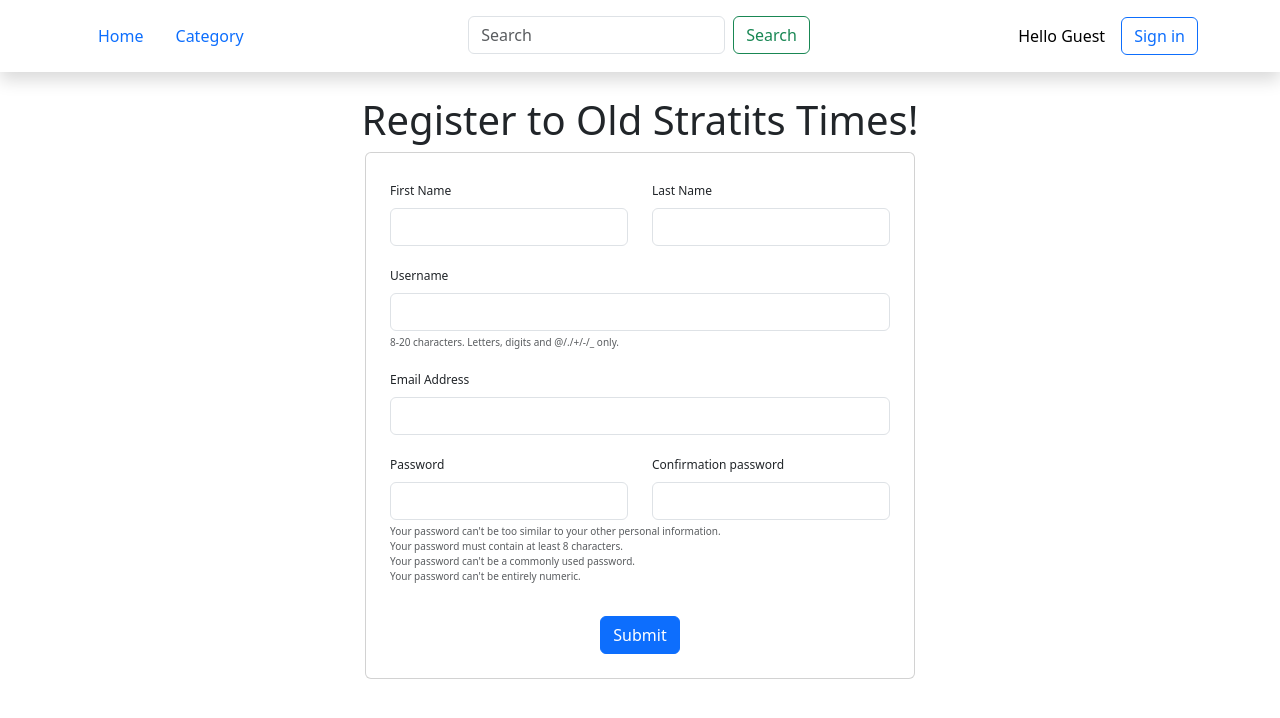
After one commit to mintong89/django_internship, a Django app: page /oldstimes/register in a window 1280 px wide. The commit adds this page. Shown: the top 718 px of the page. Run offline with Django 4.2, Linux system fonts and the light colour scheme; some libraries are stand-ins or nearby versions.

Commit message:
add register author

```diff
--- a/old_straits_times/static/old_straits_times/customs.css
+++ b/old_straits_times/static/old_straits_times/customs.css
@@ -1,5 +1,9 @@
 .fs-7 {
     font-size: 0.75rem !important;
+}
+
+.fs-7\.5 {
+    font-size: 0.625rem !important;
 }
 
 .fs-8 {
@@ -37,11 +41,18 @@ a > .card:hover {
 .author-profile-table > div {
     display: flex;
     align-items: center;
+    min-height: 1.25em;
 }
+
+.author-profile-table > div:not(:last-child) {
+    margin-bottom: 1rem;
+}
+
 
 .author-profile-table > div > *:not(:last-child) {
     display: flex;
     justify-content: center;
     width: 30px;
+
     margin-right: 0.5rem;
 }
--- /dev/null
+++ b/old_straits_times/templates/old_straits_times/register.html
@@ -0,0 +1,69 @@
+{% extends './base.html' %}
+
+{% block content %}
+    <div class="d-flex flex-column align-items-center">
+        <h1>Register to Old Stratits Times!</h1>
+        <div class="login-panel card p-4 mb-3">
+            {% if error_message %}
+                <div class="alert alert-danger" role="alert">
+                    {{ error_message }}
+                </div>
+            {% endif %}
+            <form method="POST">
+                {% csrf_token %}
+                <div class="row">
+                    <div class="col">
+                        <label for="first_name" class="form-label fs-7">First Name</label>
+                        <div class="input-group mb-3">
+                            <input id="first_name" name="first_name" type="text" class="form-control" aria-label="First Name" required>
+                        </div>
+                    </div>
+                    <div class="col">
+                        <label for="last_name" class="form-label fs-7">Last Name</label>
+                        <div class="input-group mb-3">
+                            <input id="last_name" name="last_name" type="text" class="form-control" aria-label="Last Name" required>
+                        </div>
+                    </div>
+                </div>
+                <label for="username" class="form-label fs-7">Username</label>
+                <div class="mb-3">
+                    <div class="input-group">
+                        <input id="username" name="username" type="text" class="form-control" aria-label="Username" required>
+                    </div>
+                    <div class="form-text fs-7.5">8-20 characters. Letters, digits and @/./+/-/_ only.</div>
+                </div>
+                <label for="email" class="form-label fs-7">Email Address</label>
+                <div class="input-group mb-3">
+                    <input id="email" name="email" type="text" class="form-control" aria-label="email" required>
+                </div>
+                <div>
+                    <div class="row">
+                        <div class="col">
+                            <label for="password" class="form-label fs-7">Password</label>
+                            <div class="input-group">
+                                <input id="password" name="password" type="password" class="form-control" aria-label="Password" required>
+                            </div>
+                        </div>
+                        <div class="col">
+                            <label for="confirmation_password" class="form-label fs-7">Confirmation password</label>
+                            <div class="input-group">
+                                <input id="confirmation_password" name="confirmation_password" type="password" class="form-control" aria-label="Confirmation Password" required>
+                            </div>
+                        </div>
+                    </div>
+                    <div class="form-text fs-7.5">
+                        <ul class="list-unstyled">
+                            <li>Your password can't be too similar to your other personal information.</li>
+                            <li>Your password must contain at least 8 characters.</li>
+                            <li>Your password can't be a commonly used password.</li>
+                            <li>Your password can't be entirely numeric.</li>
+                        </ul>
+                    </div>
+                </div>
+                <div class="d-flex justify-content-center pt-3">
+                    <input type="submit" class="btn btn-primary" />
+                </div>
+            </form>
+        </div>
+    </div>
+{% endblock content %}
--- a/old_straits_times/urls.py
+++ b/old_straits_times/urls.py
@@ -8,6 +8,7 @@ urlpatterns = [
     path('story/<int:story_id>/edit', views.story_edit, name='story_edit'),
     path('auth/login', views.auth_login, name='auth_login'),
     path('auth/logout', views.auth_logout, name='auth_logout'),
+    path('register', views.register, name='register'),
     path('profile/<slug:author_username>', views.profile, name='profile'),
     path('post', views.story_post, name='story_post'),
     path('settings/profile', views.settings_profile, name='settings_profile')
--- a/old_straits_times/views.py
+++ b/old_straits_times/views.py
@@ -4,9 +4,13 @@ from django.http import HttpResponseRedirect
 from django.utils import timezone
 from django.urls import reverse
 
+from django.core.validators import validate_email
+from django.contrib.auth.password_validation import validate_password
+
 from .models import Story, Genre, Author
 
 import logging
+import re
 
 # Create your views here.
 
@@ -54,9 +58,16 @@ def story(request, story_id):
 def auth_login(request):
     template_name = 'old_straits_times/login.html'
 
+    if request.user.is_authenticated:
+        return HttpResponseRedirect(reverse('oldstimes:index'))
+
     context = {
+        'success_message': '',
         'error_message': ''
     }
+
+    if request.GET.get('m', '') == 'reg_success':
+        context['success_message'] = 'Register sucessfully! Please login your account.'
 
     if request.method == 'POST':
         username = request.POST.get('username')
@@ -74,6 +85,71 @@ def auth_logout(request):
     logout(request)
 
     return HttpResponseRedirect(reverse('oldstimes:index'))
+
+def register(request):
+    template_name = 'old_straits_times/register.html'
+
+    if request.user.is_authenticated:
+        return HttpResponseRedirect(reverse('oldstimes:index'))
+
+    if request.method == 'POST':
+        first_name:str = request.POST.get('first_name')
+        last_name:str = request.POST.get('last_name')
+        username:str = request.POST.get('username')
+        email:str = request.POST.get('email')
+        password:str = request.POST.get('password')
+        confirmation_password:str = request.POST.get('confirmation_password')
+
+        # check username
+        if not re.match(r'[a-zA-Z0-9@.+-_]{8,20}', username):
+            return render(request, template_name, {
+                'error_message': "The username does not meet criteria!"
+            })
+
+        if Author.objects.filter(username=username).exists():
+            return render(request, template_name, {
+                'error_message': "The username has been used! Try another username."
+            })
+
+        # check email address
+        try:
+            validate_email(email)
+        except:
+            return render(request, template_name, {
+                'error_message': "Invalid email address!"
+            })
+
+        if Author.objects.filter(email=email).exists():
+            return render(request, template_name, {
+                'error_message': "The email address has been used!"
+            })
+
+        # check password
+        try:
+            validate_password(password)
+        except:
+            return render(request, template_name, {
+                'error_message': "Invalid password!"
+            })
+
+        # check confirmation password
+        if confirmation_password != password:
+            return render(request, template_name, {
+                'error_message': "Password not match!"
+            })
+
+        new_author = Author.objects.create(
+            first_name=first_name,
+            last_name=last_name,
+            username=username,
+            email=email
+        )
+        new_author.set_password(password)
+        new_author.save()
+
+        return HttpResponseRedirect('%s?m=reg_success' % reverse('oldstimes:auth_login'))
+
+    return render(request, template_name, {})
 
 def profile(request, author_username):
     template_name = 'old_straits_times/profile.html'
```
Also changed, not shown: old_straits_times/templates/old_straits_times/login.html (+13 -1 lines), old_straits_times/templates/old_straits_times/profile.html (+16 -10 lines), db.sqlite3.
